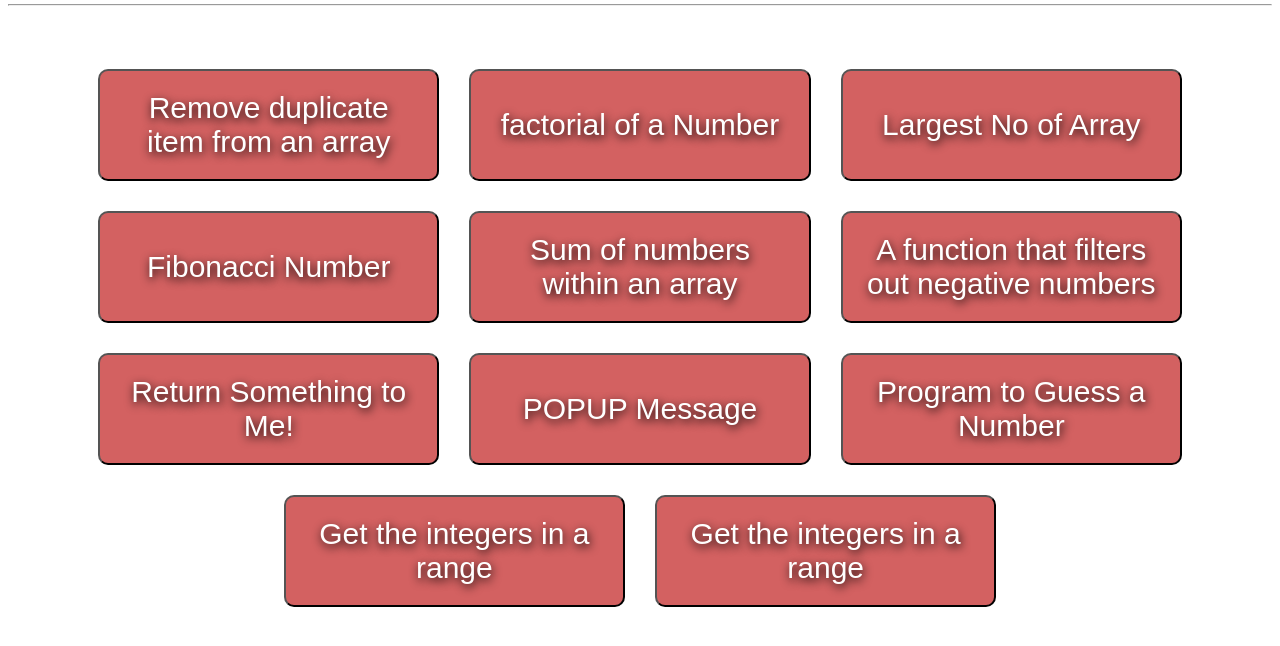
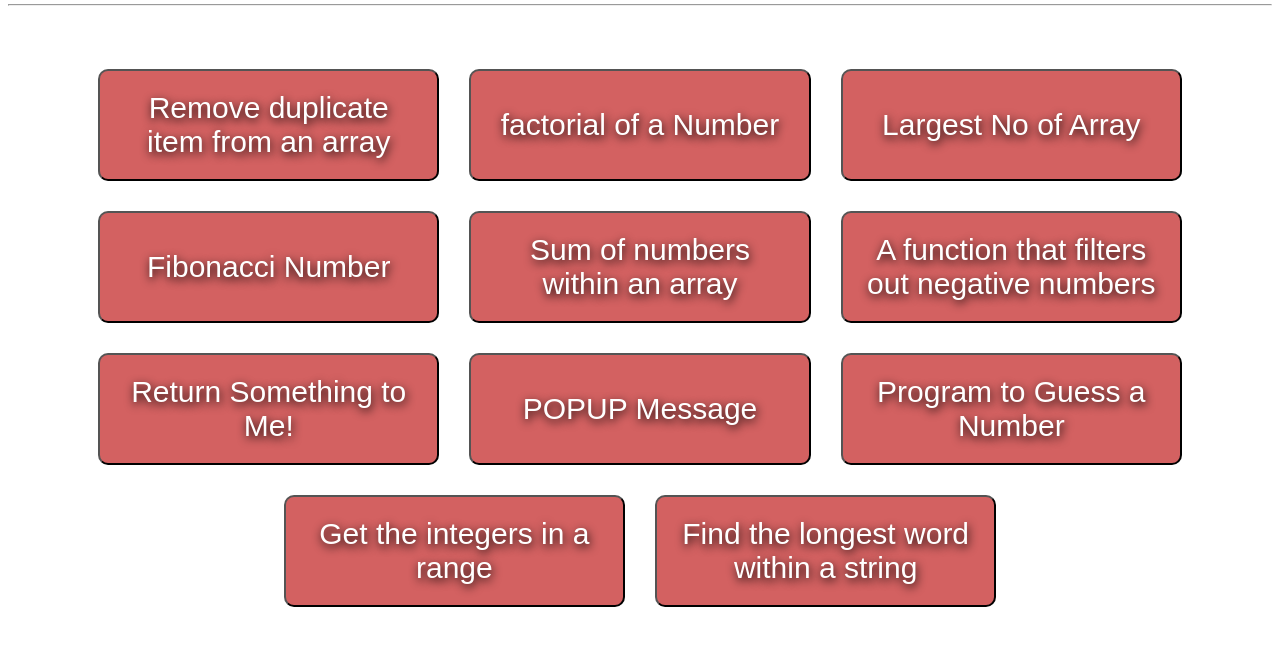
Before and after one commit to MrAmanKapoor/Problem-Solving-in-JavaScript, a plain HTML site: page index.html in a window 1280 px wide. Shown: the part 80-726 px from the top of the page. Drawn offline with Linux system fonts and the light colour scheme.

Commit message:
Update index.html

```diff
--- a/index.html
+++ b/index.html
@@ -64,7 +64,7 @@
         <button onclick="POPUP_msg()"  class="btn">POPUP Message</button>
         <button onclick="guessNumber()"  class="btn"> Program to Guess a Number</button>
         <button onclick="integers_in_a_range()"  class="btn">Get the integers in a range</button>
-        <button onclick="integers_in_a_range()"  class="btn">Get the integers in a range</button>
+        <button onclick="longest_word()"  class="btn">Find the longest word within a string</button>
 
 
     </div>
```
